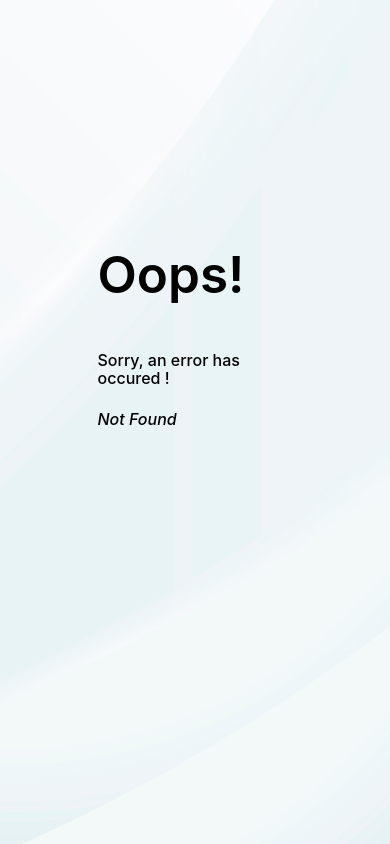
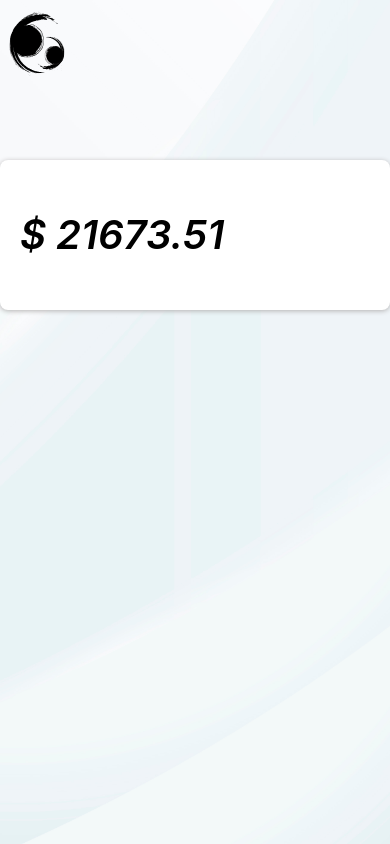
Before and after one commit to mylordkaz/cryptrack-client, a React (Vite) app: page /app in a window 390 px wide. Before the commit this address had no page. Built offline with nearby package versions, Linux system fonts and the light colour scheme.

Commit message:
feat: card overview created styled (mobile)

```diff
--- /dev/null
+++ b/src/App.css
@@ -0,0 +1,3 @@
+.app-logo {
+  width: 80px;
+}
--- a/src/App.tsx
+++ /dev/null
@@ -1,5 +0,0 @@
-export default function App (){
-  return (
-    <div>Cryptrack</div>
-  )
-}
--- /dev/null
+++ b/src/components/OverviewCard.css
@@ -0,0 +1,20 @@
+.overview {
+  display: flex;
+  justify-content: center;
+  align-items: center;
+  margin-top: 80px;
+}
+.card {
+  align-content: center;
+  width: 400px;
+  height: 150px;
+  padding: 20px;
+  border-radius: 8px;
+  background-color: #fff;
+  box-shadow: 0 1px 5px 0 #b3b1b1;
+}
+.card span {
+  font-size: 2.5rem;
+  font-weight: 600;
+  font-style: italic;
+}
--- /dev/null
+++ b/src/components/OverviewCard.tsx
@@ -0,0 +1,12 @@
+import './OverviewCard.css';
+export default function OverviewCard() {
+  return (
+    <>
+      <div className="overview">
+        <div className="card">
+          <span>$ 21673.51</span>
+        </div>
+      </div>
+    </>
+  );
+}
--- a/src/main.tsx
+++ b/src/main.tsx
@@ -7,6 +7,7 @@ import Landing from './pages/Landing.tsx';
 import ErrorPage from './pages/ErrorPage.tsx';
 import Register from './pages/Register.tsx';
 import Login from './pages/Login.tsx';
+import App from './pages/App.tsx';
 
 const router = createBrowserRouter([
   {
@@ -17,12 +18,19 @@ const router = createBrowserRouter([
       {
         path: '/register',
         element: <Register />,
+        errorElement: <ErrorPage />,
       },
       {
         path: '/login',
         element: <Login />,
+        errorElement: <ErrorPage />,
       },
     ],
+  },
+  {
+    path: '/app',
+    element: <App />,
+    errorElement: <ErrorPage />,
   },
 ]);
 
--- /dev/null
+++ b/src/pages/App.tsx
@@ -0,0 +1,16 @@
+import logo from '../assets/logo.svg';
+import '../App.css';
+import OverviewCard from '../components/OverviewCard';
+
+export default function App() {
+  return (
+    <>
+      <header>
+        <img className="app-logo" src={logo} alt="" />
+      </header>
+      <OverviewCard />
+      <div></div>
+      <footer></footer>
+    </>
+  );
+}
```
